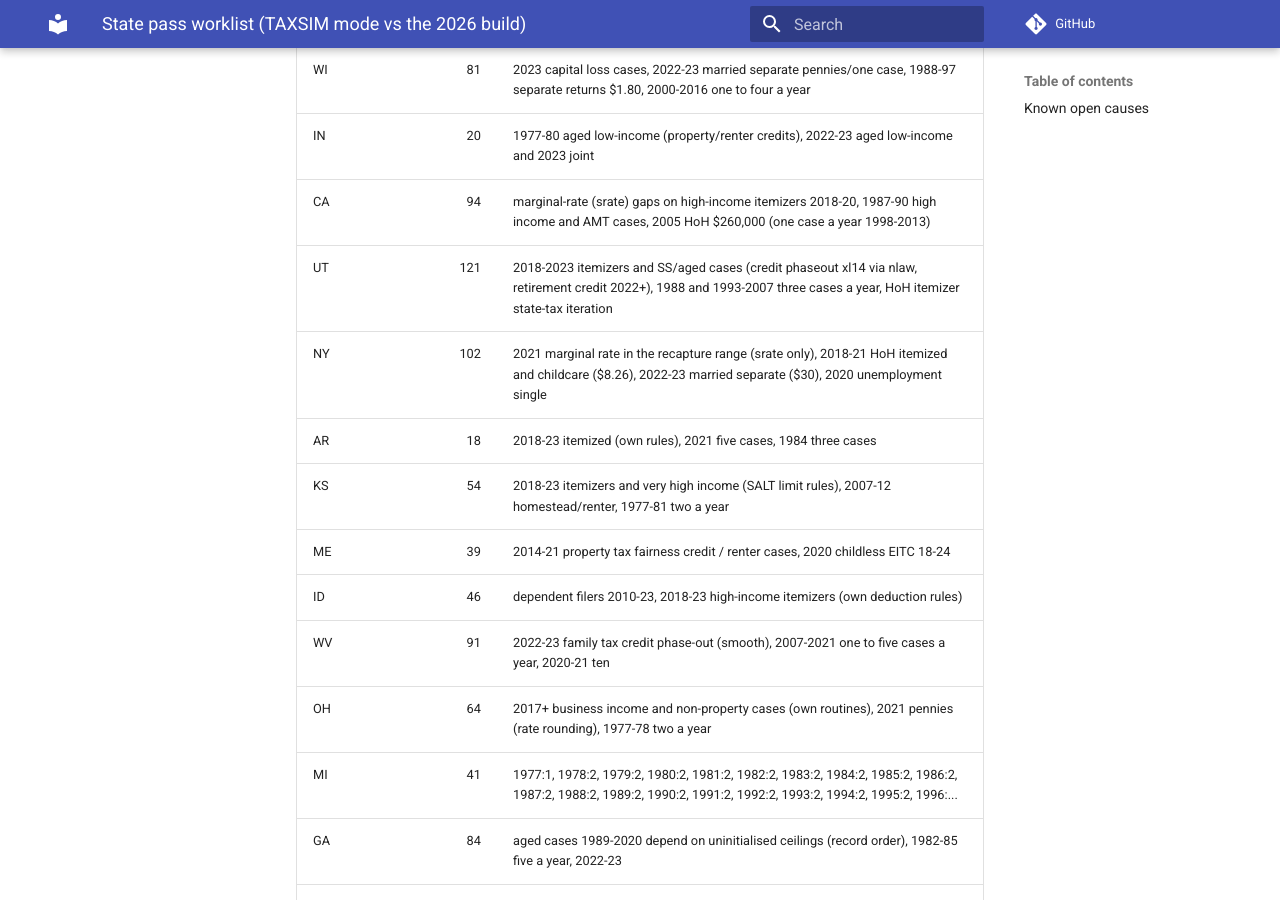
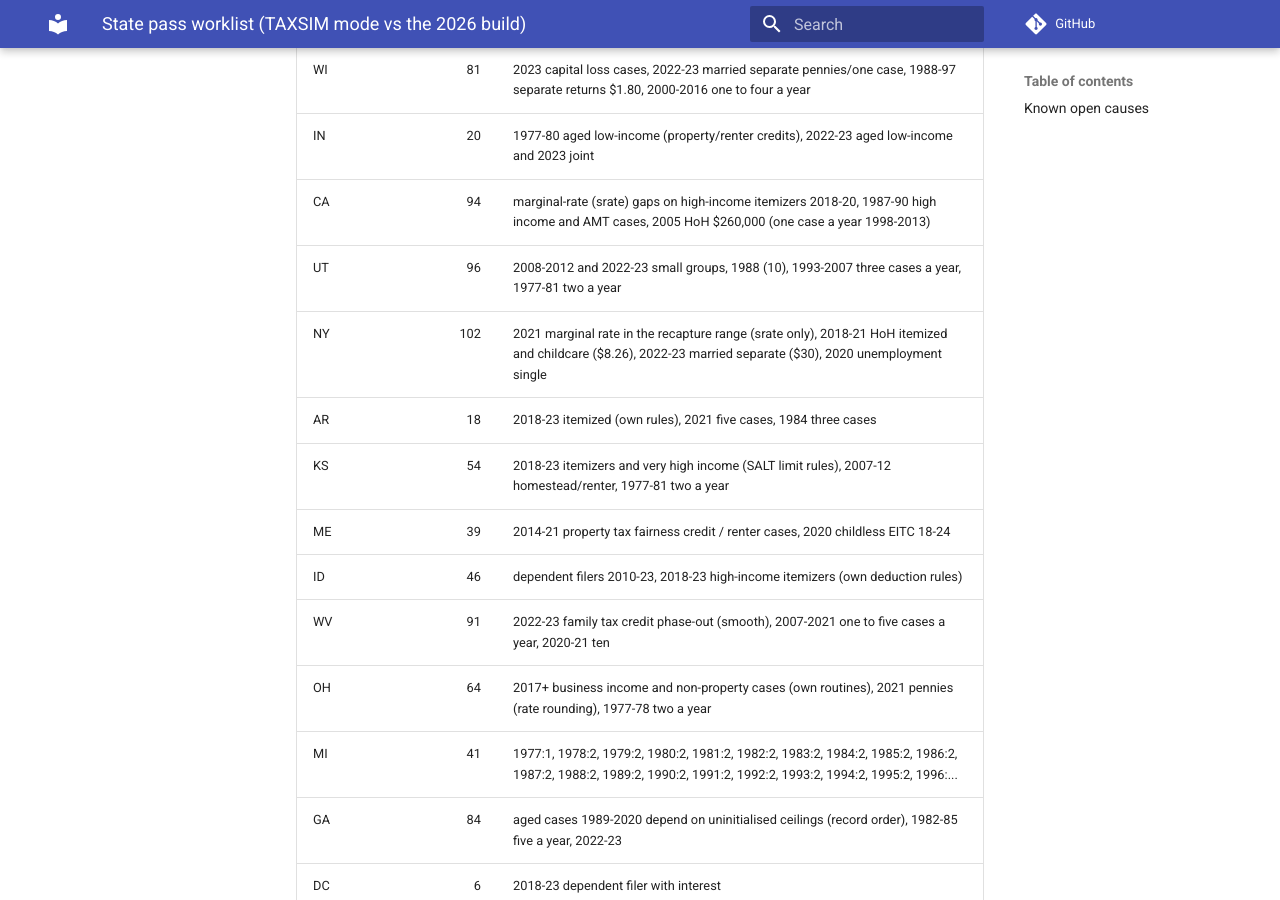
Before and after one commit to jrothbaum/taxsim_py, an MkDocs documentation site: the page built from docs/state_pass_worklist.md, in a window 1280 px wide and 900 px high, scrolled down 1066 px. Built offline with MkDocs 1.6.1 and Material for MkDocs 9.7.7, drawn with Linux system fonts in a browser that asks for light colours; comment, search, counter and statistics services are not loaded.

```diff
--- a/docs/state_pass_worklist.md
+++ b/docs/state_pass_worklist.md
@@ -20,7 +20,7 @@ Not zero means unfinished: each state below needs another pass.
 | WI | 81 | 2023 capital loss cases, 2022-23 married separate pennies/one case, 1988-97 separate returns $1.80, 2000-2016 one to four a year |
 | IN | 20 | 1977-80 aged low-income (property/renter credits), 2022-23 aged low-income and 2023 joint |
 | CA | 94 | marginal-rate (srate) gaps on high-income itemizers 2018-20, 1987-90 high income and AMT cases, 2005 HoH $260,000 (one case a year 1998-2013) |
-| UT | 121 | 2018-2023 itemizers and SS/aged cases (credit phaseout xl14 via nlaw, retirement credit 2022+), 1988 and 1993-2007 three cases a year, HoH itemizer state-tax iteration |
+| UT | 96 | 2008-2012 and 2022-23 small groups, 1988 (10), 1993-2007 three cases a year, 1977-81 two a year |
 | NY | 102 | 2021 marginal rate in the recapture range (srate only), 2018-21 HoH itemized and childcare ($8.26), 2022-23 married separate ($30), 2020 unemployment single |
 | AR | 18 | 2018-23 itemized (own rules), 2021 five cases, 1984 three cases |
 | KS | 54 | 2018-23 itemizers and very high income (SALT limit rules), 2007-12 homestead/renter, 1977-81 two a year |
```
Also changed, not shown: docs/statutory_corrections.md (+1 -1 lines), 1 other file.
